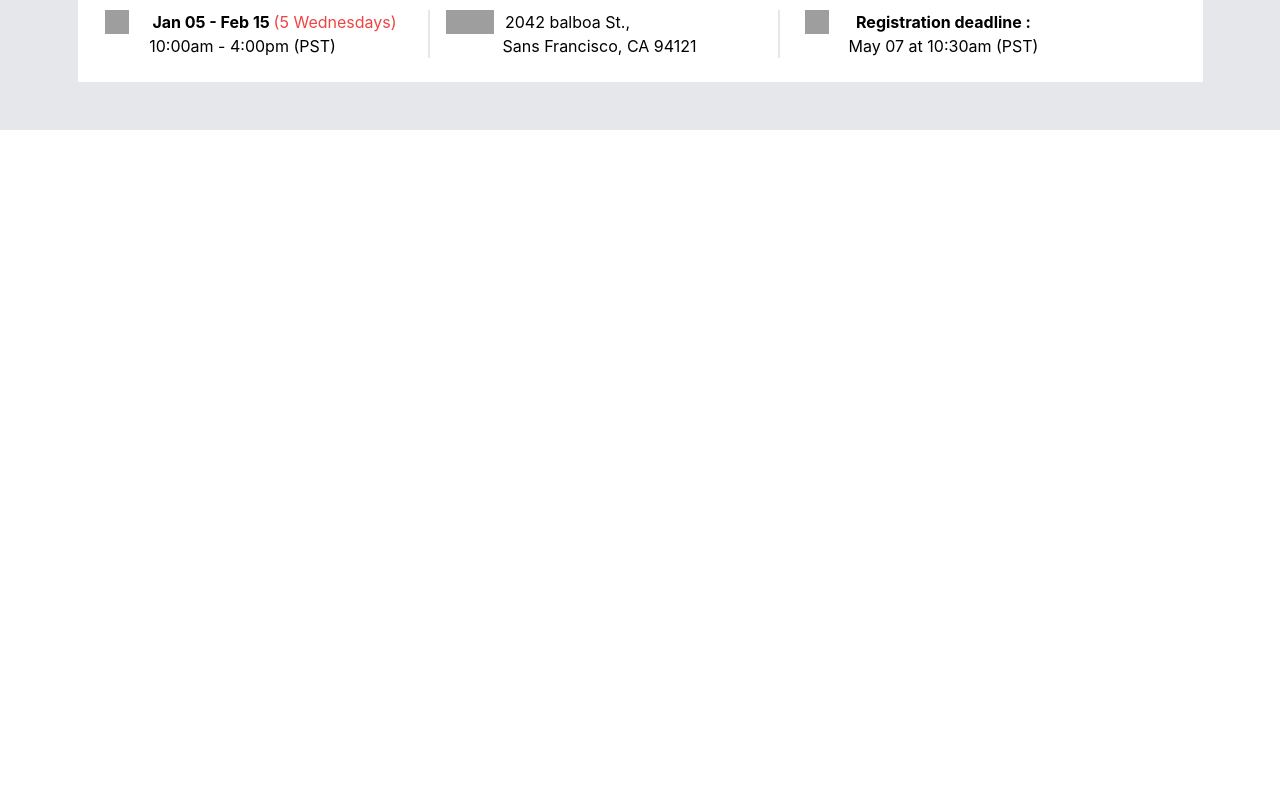
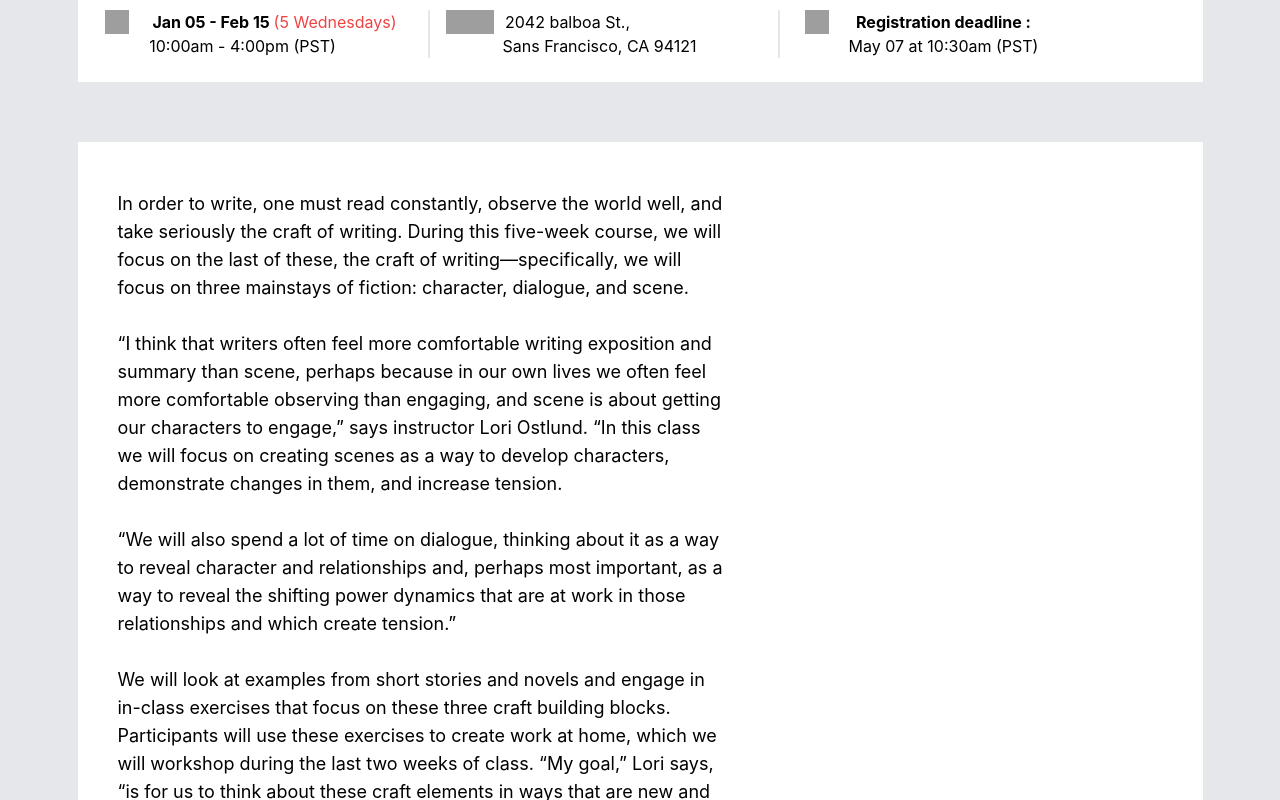
Before and after one commit to rcmangnale/mywork, a React (Create React App) app: page / in a window 1280 px wide. Shown: the part 500-1300 px from the top of the page. Before the commit the page ends 800 px from the top, so only its background shows below. Built offline with nearby package versions, Linux system fonts and the light colour scheme; grey boxes are pictures that could not be loaded.

Commit message:
update Main section

```diff
--- a/src/App.js
+++ b/src/App.js
@@ -2,6 +2,7 @@
 import './App.css';
 import Navbar from "./components/Navbar"
 import Header from "./components/Header"
+import Main from "./components/Main"
 
 function App() {
   return (
@@ -10,6 +11,9 @@ function App() {
       <div className='flex justify-center bg-gray-200'>
       <Header></Header>
       </div>
+      <div className='flex justify-center bg-gray-200'>
+      <Main></Main>
+      </div>
     </div>
   );
 }
--- a/src/components/Header.js
+++ b/src/components/Header.js
@@ -4,7 +4,7 @@ export default function Header() {
   return (
     <>
       <div className="py-12 mx-auto ">
-        <div className="h-[350px] py-12 bg-white lg:w-[1125px] rou">
+        <div className="h-[350px] py-12 bg-white lg:w-[1125px]">
           <div className="grid grid-cols-2 h-[230px]">
             <div className="grid h-40 grid-rows-2">
               <div className="text-3xl font-extrabold w-[550px] text-gray-800">
--- /dev/null
+++ b/src/components/Main.js
@@ -0,0 +1,47 @@
+import React from "react";
+
+export default function Main() {
+  return (
+    <>
+      <div className="py-3 mx-auto">
+        <div className="py-12 bg-white lg:w-[1125px] lg:h-[1200px]">
+          <div className="w-[690px] h-[550px]">
+            <p className="px-10 text-lg text-left">
+              In order to write, one must read constantly, observe the world
+              well, and take seriously the craft of writing. During this
+              five-week course, we will focus on the last of these, the craft of
+              writing—specifically, we will focus on three mainstays of fiction:
+              character, dialogue, and scene.
+              <br></br>
+              <br></br>
+              “I think that writers often feel more comfortable writing
+              exposition and summary than scene, perhaps because in our own
+              lives we often feel more comfortable observing than engaging, and
+              scene is about getting our characters to engage,” says instructor
+              Lori Ostlund. “In this class we will focus on creating scenes as a
+              way to develop characters, demonstrate changes in them, and
+              increase tension.
+              <br></br>
+              <br></br>
+              “We will also spend a lot of time on dialogue, thinking about it
+              as a way to reveal character and relationships and, perhaps most
+              important, as a way to reveal the shifting power dynamics that are
+              at work in those relationships and which create tension.”
+              <br></br>
+              <br></br>
+              We will look at examples from short stories and novels and engage
+              in in-class exercises that focus on these three craft building
+              blocks. Participants will use these exercises to create work at
+              home, which we will workshop during the last two weeks of class.
+              “My goal,” Lori says, “is for us to think about these craft
+              elements in ways that are new and generative.”
+            </p>
+          </div>
+          <div>
+
+          </div>
+        </div>
+      </div>
+    </>
+  );
+}
```
